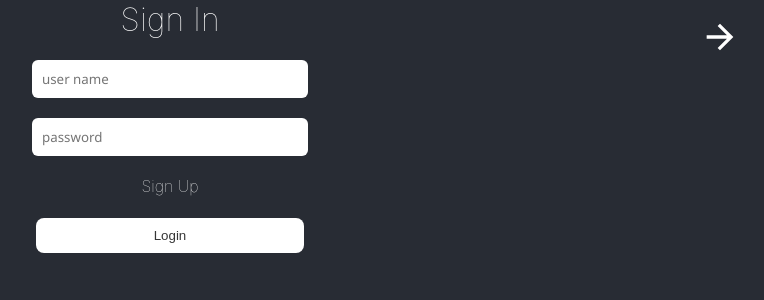
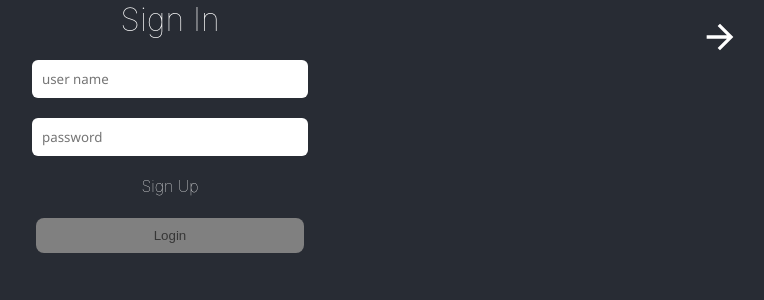
Before and after one commit to ProfessorArazi/interview, a React (Create React App) app: page / in a window 1280 px wide. Both pictures are taken after a click on the button 1190 px from the left and 38 px from the top of the page. Shown: the top 300 px of the page, without its empty margins (470-1234 px from the left). Built offline with nearby package versions, Linux system fonts and the light colour scheme; the HTML template or start-up script is replaced by a standard one.

Commit message:
added api context and error handling, removed admin request the server when the admin doesn't change anything, disabled login page when one of inputs is empty

```diff
--- a/package.json
+++ b/package.json
@@ -12,6 +12,7 @@
     "react-dom": "^18.2.0",
     "react-icons": "^4.8.0",
     "react-scripts": "5.0.1",
+    "react-toastify": "^9.1.2",
     "react-webcam": "^7.0.1",
     "web-vitals": "^2.1.4"
   },
--- a/src/App.js
+++ b/src/App.js
@@ -1,11 +1,13 @@
-import { useEffect, useState } from "react";
+import { useContext, useEffect, useState } from "react";
 import "./App.css";
 import Home from "./pages/home/Home";
 import AddQuestionsForm from "./components/forms/AddQuestionsForm";
 import Login from "./components/forms/Login";
 import LoadingSpinner from "./components/loading/LoadingSpinner";
 import Admin from "./pages/admin/Admin";
-import { fetchQuestions } from "./helpers/http/api";
+import { ToastContainer } from "react-toastify";
+import "react-toastify/dist/ReactToastify.css";
+import { ApiContext, ApiContextProvider } from "./store/api-context";
 
 function App() {
   const [page, setPage] = useState("home");
@@ -22,10 +24,6 @@ function App() {
   };
 
   useEffect(() => {
-    fetchQuestions(setIsLoading, setCustomSubjects, setIsAdmin, setPage);
-  }, []);
-
-  useEffect(() => {
     window.addEventListener("resize", handleResize);
     return () => {
       window.removeEventListener("resize", handleResize);
@@ -33,11 +31,22 @@ function App() {
   }, []);
 
   return (
+    <ApiContextProvider>
+      <Layout
+        setIsLoading={setIsLoading}
+        setCustomSubjects={setCustomSubjects}
+        setIsAdmin={setIsAdmin}
+        setPage={setPage}
+      >
         <div className="App">
+          <ToastContainer />
           {isLoading ? (
             <LoadingSpinner />
           ) : isAdmin && page === "admin" ? (
-        <Admin closeAdmin={() => setPage("home")} screenWidth={screenWidth} />
+            <Admin
+              closeAdmin={() => setPage("home")}
+              screenWidth={screenWidth}
+            />
           ) : page === "form" ? (
             <AddQuestionsForm
               screenWidth={screenWidth}
@@ -57,7 +66,12 @@ function App() {
               screenWidth={screenWidth}
               subjects={
                 showDefaultSubjects
-              ? ["Random", ...customSubjects, ...subjects, ...communitySubjects]
+                  ? [
+                      "Random",
+                      ...customSubjects,
+                      ...subjects,
+                      ...communitySubjects,
+                    ]
                   : ["Random", ...customSubjects, ...communitySubjects]
               }
               setPage={setPage}
@@ -68,7 +82,25 @@ function App() {
             />
           )}
         </div>
+      </Layout>
+    </ApiContextProvider>
   );
 }
 
+const Layout = ({
+  setIsLoading,
+  setCustomSubjects,
+  setIsAdmin,
+  setPage,
+  children,
+}) => {
+  const { fetchQuestions } = useContext(ApiContext);
+
+  useEffect(() => {
+    fetchQuestions(setIsLoading, setCustomSubjects, setIsAdmin, setPage);
+  }, []);
+
+  return children;
+};
+
 export default App;
--- a/src/components/forms/AddQuestionsForm.js
+++ b/src/components/forms/AddQuestionsForm.js
@@ -1,11 +1,13 @@
-import React from "react";
+import React, { useContext } from "react";
 import { useState } from "react";
 import { addQuestions } from "../../helpers/questionsReading/questionsAsking";
 import "./AddQuestionsForm.css";
 import { MdArrowForward } from "react-icons/md";
-import { addQuestionsRequest, user } from "../../helpers/http/api";
+import { ApiContext } from "../../store/api-context";
 
 const AddQuestionsForm = ({ closeForm, setCustomSubjects, screenWidth }) => {
+  const { addQuestionsRequest, user } = useContext(ApiContext);
+
   const [values, setValues] = useState({ subject: "", questions: "" });
   const [errors, setErrors] = useState({
     subject: null,
--- a/src/components/forms/Login.js
+++ b/src/components/forms/Login.js
@@ -1,12 +1,14 @@
-import React, { useEffect, useState } from "react";
+import React, { useContext, useEffect, useState } from "react";
 import "@lottiefiles/lottie-player";
 import { MdArrowForward } from "react-icons/md";
 import "./Login.css";
 import { customTypes } from "../../helpers/questionsReading/questionsAsking";
 import LoadingSpinner from "../loading/LoadingSpinner";
-import { loginOrSignup } from "../../helpers/http/api";
+import { ApiContext } from "../../store/api-context";
 
 const Login = ({ setPage, screenWidth, setCustomSubjects, setIsAdmin }) => {
+  const { setError, loginOrSignup } = useContext(ApiContext);
+
   const [signup, setSignup] = useState(false);
   const [isLottieLoaded, setIsLottieLoaded] = useState(false);
   const [values, setValues] = useState({
@@ -24,6 +26,7 @@ const Login = ({ setPage, screenWidth, setCustomSubjects, setIsAdmin }) => {
 
   const submitHandler = async (e) => {
     e.preventDefault();
+    if (!values.userName.trim() || !values.password.trim()) return;
     const customQuestions = Object.entries(customTypes).map((q) => ({
       subject: q[0],
       questions: q[1],
@@ -36,7 +39,8 @@ const Login = ({ setPage, screenWidth, setCustomSubjects, setIsAdmin }) => {
       setIsLoading,
       setCustomSubjects,
       setIsAdmin,
-      setPage
+      setPage,
+      setError
     );
   };
 
@@ -58,12 +62,12 @@ const Login = ({ setPage, screenWidth, setCustomSubjects, setIsAdmin }) => {
           screenWidth > 768
             ? {
                 width: "200px",
-                "margin-left": "1%",
+                "marginLeft": "1%",
               }
             : {
                 flex: 1,
                 width: "50%",
-                "margin-left": "5%",
+                "marginLeft": "5%",
                 height: "100px",
               }
         }
@@ -92,7 +96,11 @@ const Login = ({ setPage, screenWidth, setCustomSubjects, setIsAdmin }) => {
               Sign {signup ? "In" : "Up"}
             </h4>
             <div className="button-container">
-              <button>{signup ? "Register" : "Login"}</button>
+              <button
+                disabled={!values.userName.trim() || !values.password.trim()}
+              >
+                {signup ? "Register" : "Login"}
+              </button>
             </div>
           </form>
         </>
--- a/src/helpers/http/httpRequest.js
+++ b/src/helpers/http/httpRequest.js
@@ -9,7 +9,7 @@ export const httpRequest = async (config) => {
       return res.data;
     })
     .catch((error) => {
-      return error;
+      return error?.response?.data || error;
     });
   return data;
 };
--- a/src/pages/admin/Admin.js
+++ b/src/pages/admin/Admin.js
@@ -1,11 +1,13 @@
-import React, { useEffect, useState } from "react";
+import React, { useContext, useEffect, useState } from "react";
 import { MdArrowForward, MdCheckCircle } from "react-icons/md";
 import { AiFillCloseCircle } from "react-icons/ai";
 import "./Admin.css";
-import { approveQuestions, getInvalidQuestions } from "../../helpers/http/api";
 import LoadingSpinner from "../../components/loading/LoadingSpinner";
+import { ApiContext } from "../../store/api-context";
 
 const Admin = ({ closeAdmin, screenWidth }) => {
+  const { getInvalidQuestions, approveQuestions } = useContext(ApiContext);
+
   const [questions, setQuestions] = useState([]);
   const [approvedQuestions, setApprovedQuestions] = useState([]);
   const [rejectedQuestions, setRejectedQuestions] = useState([]);
@@ -14,7 +16,7 @@ const Admin = ({ closeAdmin, screenWidth }) => {
   useEffect(() => {
     setIsLoading(true);
     getInvalidQuestions(setQuestions, setIsLoading);
-  }, []);
+  }, [getInvalidQuestions]);
 
   const cancelHandler = (id, data, setData) => {
     const temp = [...data];
@@ -24,6 +26,9 @@ const Admin = ({ closeAdmin, screenWidth }) => {
   };
 
   const submitHandler = () => {
+    if (approvedQuestions.length === 0 && rejectedQuestions.length === 0) {
+      return closeAdmin();
+    }
     approveQuestions(approvedQuestions, rejectedQuestions, closeAdmin);
   };
 
--- a/src/pages/home/Home.js
+++ b/src/pages/home/Home.js
@@ -1,15 +1,15 @@
-import React from "react";
+import React, { useContext } from "react";
 import "@lottiefiles/lottie-player";
 import { MdSubtitles, MdCameraAlt, MdPerson } from "react-icons/md";
 import WebcamComponent from "../../components/webcam/WebcamComponent";
 import LoadingSpinner from "../../components/loading/LoadingSpinner";
 import { useRef, useState } from "react";
 import { handleSpeak } from "../../helpers/speak/handleSpeak";
-import { getCommunityHandler } from "../../helpers/http/api";
 import {
   resetHandler,
   updateQuestions,
 } from "../../helpers/questionsReading/questionsAsking";
+import { ApiContext } from "../../store/api-context";
 
 const Home = ({
   setPage,
@@ -21,6 +21,7 @@ const Home = ({
   isAdmin,
   community,
 }) => {
+  const { getCommunityHandler } = useContext(ApiContext);
   const playerRef = useRef();
 
   const [question, setQuestion] = useState("");
@@ -36,8 +37,9 @@ const Home = ({
       resetHandler(showDefaultSubjects, false);
       return setCommunitySubjects([]);
     }
-    const questions = await getCommunityHandler();
-    const subjects = updateQuestions(questions.questions, true);
+    const data = await getCommunityHandler();
+    if (!data) return;
+    const subjects = updateQuestions(data.questions, true);
     setCommunitySubjects(subjects);
   };
 
--- /dev/null
+++ b/src/store/api-context.js
@@ -0,0 +1,168 @@
+import { createContext } from "react";
+import { toast } from "react-toastify";
+import { updateQuestions } from "../helpers/questionsReading/questionsAsking";
+import { httpRequest } from "../helpers/http/httpRequest";
+
+export const ApiContext = createContext({
+  setError: (data) => {},
+  fetchQuestions: (data) => {},
+  addQuestionsRequest: (data) => {},
+  loginOrSignup: (data) => {},
+  getInvalidQuestions: (data) => {},
+  approveQuestions: (data) => {},
+  getCommunityHandler: (data) => {},
+});
+
+export const ApiContextProvider = ({ children }) => {
+
+  let user = JSON.parse(localStorage.getItem("data"));
+
+  const setError = (message) =>
+    toast.error(message, {
+      position: "top-left",
+      autoClose: 3000,
+      hideProgressBar: false,
+      closeOnClick: true,
+      pauseOnHover: true,
+      draggable: true,
+      theme: "colored",
+    });
+
+  const somethingWentWrongHandler = () => {
+    setError("Something went wrong, Please try again");
+  };
+
+  const fetchQuestions = async (
+    setIsLoading,
+    setCustomSubjects,
+    setIsAdmin,
+    setPage
+  ) => {
+    if (user) {
+      setIsLoading(true);
+      const res = await httpRequest({
+        method: "post",
+        url: "/getQuestions",
+        data: user,
+      });
+      if (!res.questions) {
+        return somethingWentWrongHandler();
+      }
+      const subjects = updateQuestions(res.questions);
+      setCustomSubjects(subjects);
+      if (res.isAdmin) {
+        setIsAdmin(true);
+        setPage("admin");
+      }
+      setIsLoading(false);
+    }
+  };
+
+  const addQuestionsRequest = async (data, values, community) => {
+    httpRequest({
+      method: "post",
+      url: "/addQuestions",
+      data: {
+        ...data,
+        questions: [{ ...values, questions: values.questions.split("\n") }],
+        community,
+      },
+    });
+  };
+
+  const loginOrSignup = async (
+    signup,
+    values,
+    customQuestions,
+    setIsLoading,
+    setCustomSubjects,
+    setIsAdmin,
+    setPage,
+    setError
+  ) => {
+    const data = await httpRequest({
+      method: "post",
+      url: `/users${signup ? "" : "/login"}`,
+      data: { ...values, questions: customQuestions },
+    });
+    if (!data.token) {
+      setError(
+        data.userNameError?.kind === "unique"
+          ? "User name already exist, Please choose another one"
+          : data.error || "Something went wrong, Please try again"
+      );
+      return setIsLoading(false);
+    }
+    if (!signup) {
+      const subjects = updateQuestions(data.questions);
+      setCustomSubjects(subjects);
+    }
+
+    localStorage.setItem(
+      "data",
+      JSON.stringify({ token: data.token, id: data.id })
+    );
+
+    if (data.isAdmin) {
+      setIsAdmin(true);
+    }
+
+    setPage(data.isAdmin ? "admin" : "home");
+    user = JSON.parse(localStorage.getItem("data"));
+  };
+
+  const getInvalidQuestions = async (setQuestions, setIsLoading) => {
+    if (user) {
+      const data = await httpRequest({
+        method: "post",
+        url: "/community",
+        data: { ...user, valid: false },
+      });
+      if (!data.questions) return somethingWentWrongHandler();
+      setQuestions(data.questions);
+    }
+    setIsLoading(false);
+  };
+
+  const approveQuestions = async (
+    approvedQuestions,
+    rejectedQuestions,
+    closeAdmin
+  ) => {
+    httpRequest({
+      method: "post",
+      url: "/approveQuestions",
+      data: {
+        approved: approvedQuestions,
+        rejected: rejectedQuestions,
+        ...user,
+      },
+    });
+    closeAdmin();
+  };
+
+  const getCommunityHandler = async () => {
+    const questions = await httpRequest({
+      method: "post",
+      url: "/community",
+      data: {
+        valid: true,
+        ...user,
+      },
+    });
+    if (questions.message) return somethingWentWrongHandler();
+    return questions;
+  };
+
+  const value = {
+    setError,
+    fetchQuestions,
+    addQuestionsRequest,
+    loginOrSignup,
+    getInvalidQuestions,
+    approveQuestions,
+    getCommunityHandler,
+    user,
+  };
+  return <ApiContext.Provider value={value}>{children}</ApiContext.Provider>;
+};
```
Also changed, not shown: src/helpers/http/api.js (deleted, +0 -116 lines), 1 other file (tests, documents, lock files or other folders). Lines whose indentation alone changed are shown as unchanged.
